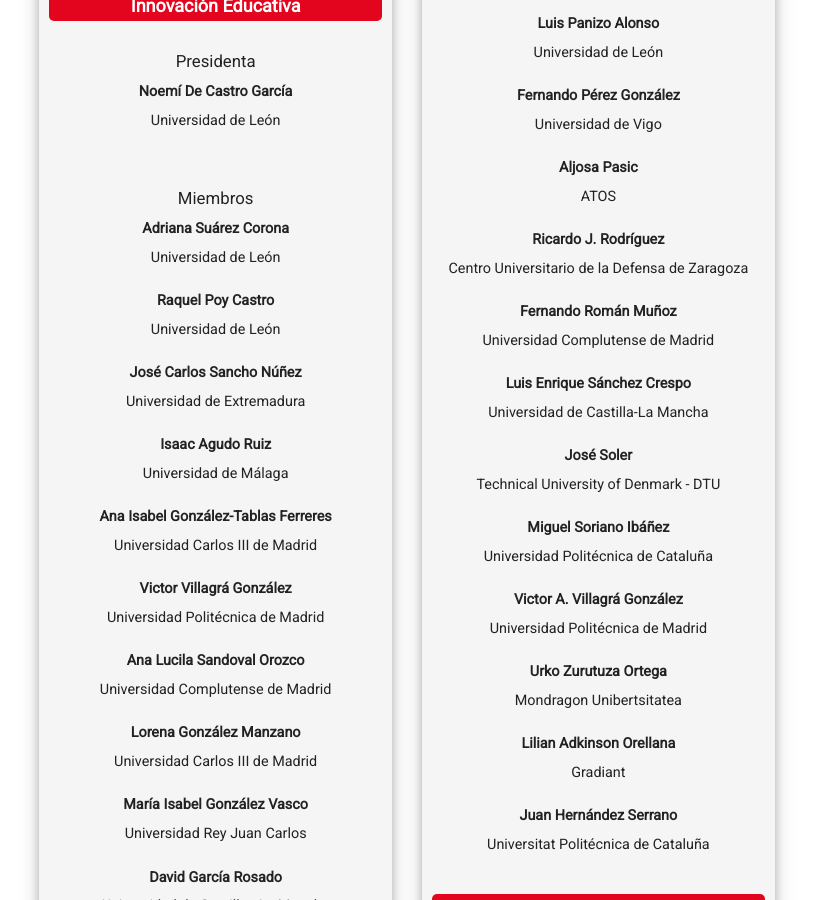
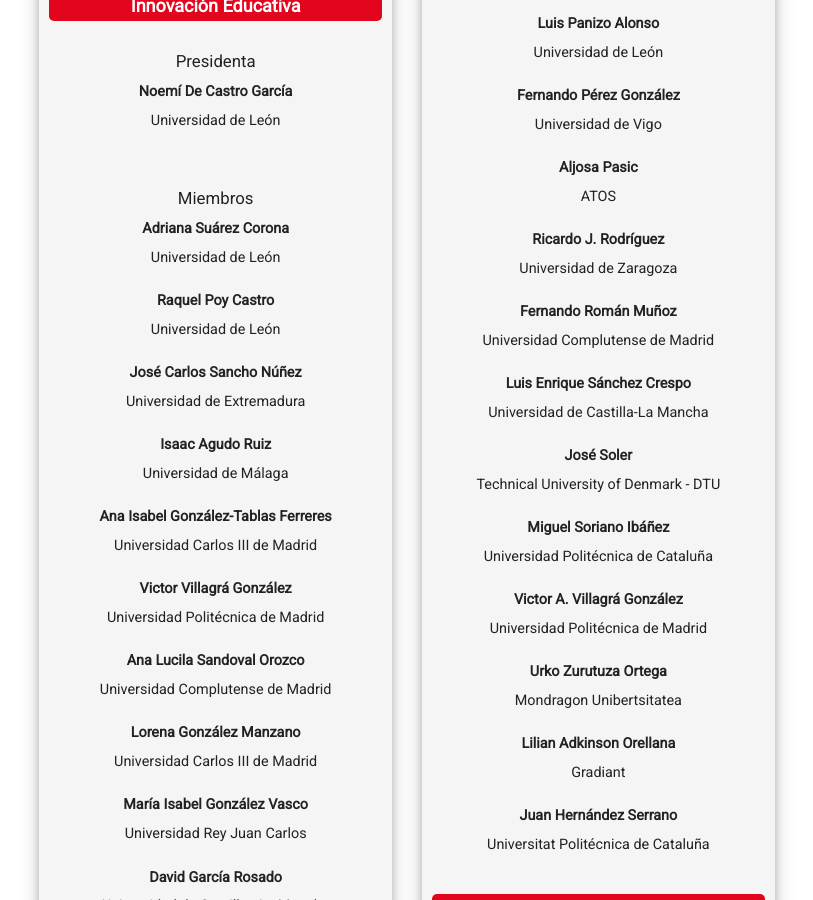
Before and after one commit to jnic2020/jnic2021.github.io, a Jekyll site: the page built from comites.md, in a window 1280 px wide and 900 px high, scrolled down 2623 px. Shown: the whole window, without its empty margins (233-1046 px from the left). Built offline with Jekyll 4.4.1, drawn with Linux system fonts in a browser that asks for light colours; nearby versions of some CDN libraries.

Commit message:
Ricardo Ibañez

```diff
--- a/_data/comite_programa_cientifico.json
+++ b/_data/comite_programa_cientifico.json
@@ -135,7 +135,7 @@
 			},
 			{
 				"name" : [{"n":"Ricardo J.", "a":"Rodríguez ", "a_sort": "Rodríguez"}],
-				"organization": "Centro Universitario de la Defensa de Zaragoza "
+				"organization": "Universidad de Zaragoza"
 			},
 			{
 				"name" : [{"n":"Fernando", "a":"Román Muñoz", "a_sort": "Román Muñoz"}],
```
Also changed, not shown: images/Email2020.jpg (added), 1 other file.
